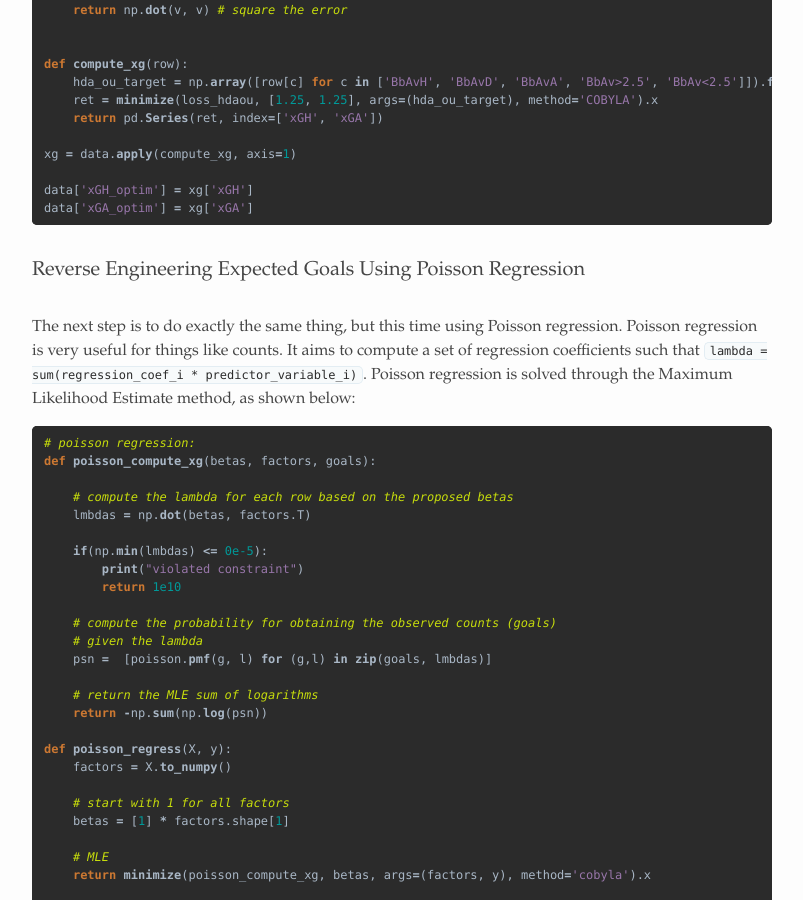
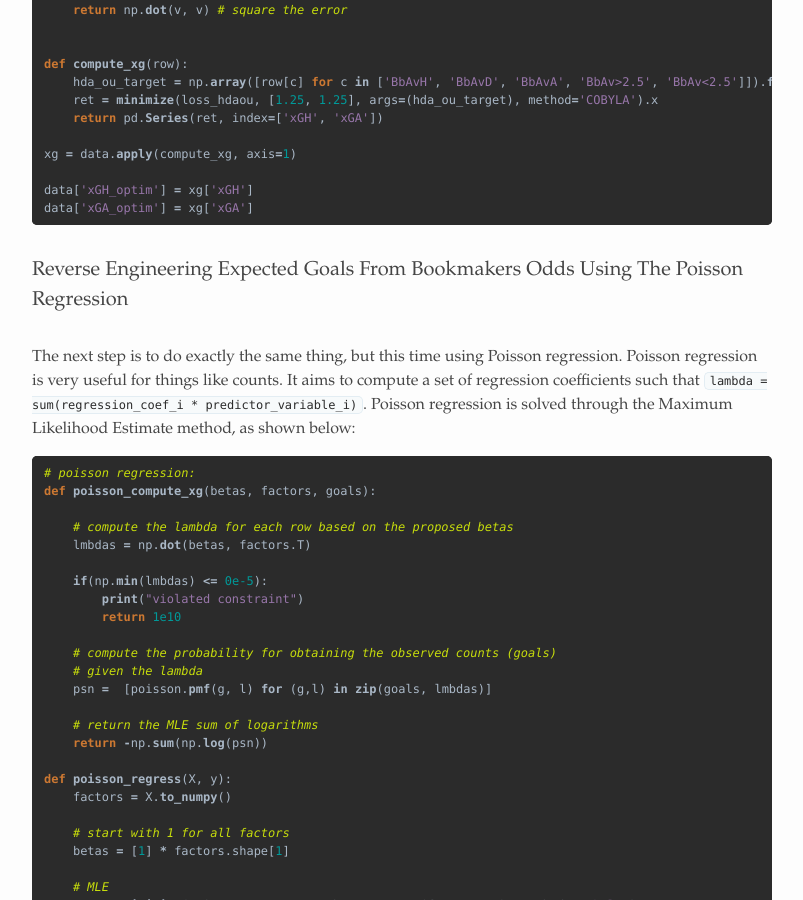
Before and after one commit to alexandrugris/my-jekyll-tech-blog, a Jekyll site: the page built from MyBlog/_posts/2020-02-29-reverse-engineer-eg.markdown, in a window 1280 px wide and 900 px high, scrolled down 1693 px. Shown: the whole window, without its empty margins (238-1041 px from the left). Built offline with Jekyll 4.4.1, drawn with Linux system fonts in a browser that asks for light colours; some of the changed text lies outside the part shown.

Commit message:
changed title

````diff
--- a/MyBlog/_posts/2020-02-29-reverse-engineer-eg.markdown
+++ b/MyBlog/_posts/2020-02-29-reverse-engineer-eg.markdown
@@ -84,7 +84,7 @@ data['xGH_optim'] = xg['xGH']
 data['xGA_optim'] = xg['xGA']
 ```
 
-### Reverse Engineering Expected Goals Using Poisson Regression
+### Reverse Engineering Expected Goals From Bookmakers Odds Using The Poisson Regression
 
 The next step is to do exactly the same thing, but this time using Poisson regression. Poisson regression is very useful for things like counts. It aims to compute a set of regression coefficients such that `lambda = sum(regression_coef_i * predictor_variable_i)`. Poisson regression is solved through the Maximum Likelihood Estimate method, as shown below:
 
````
Also changed, not shown: other parts of MyBlog/_posts/2020-02-29-reverse-engineer-eg.markdown (+1 -1 lines).
